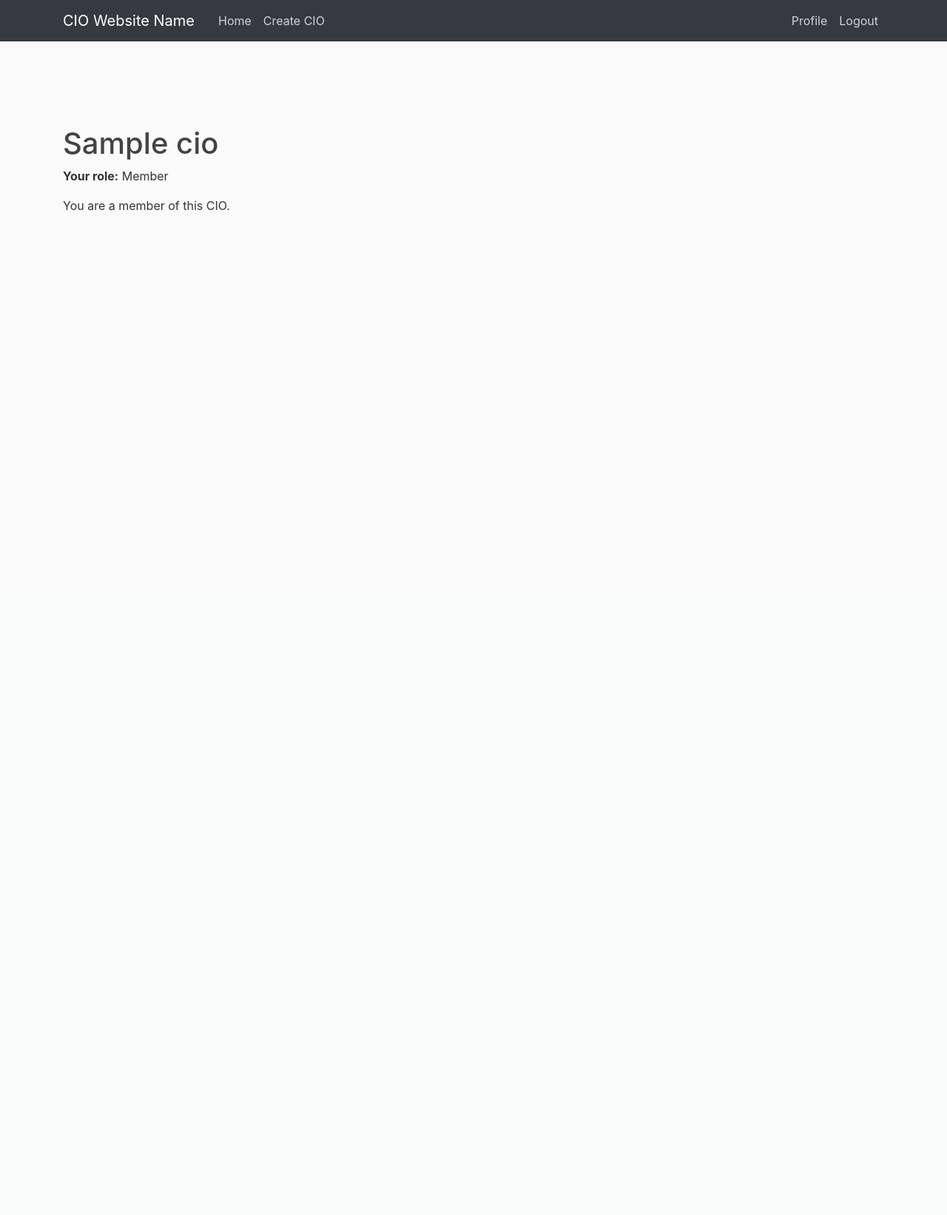
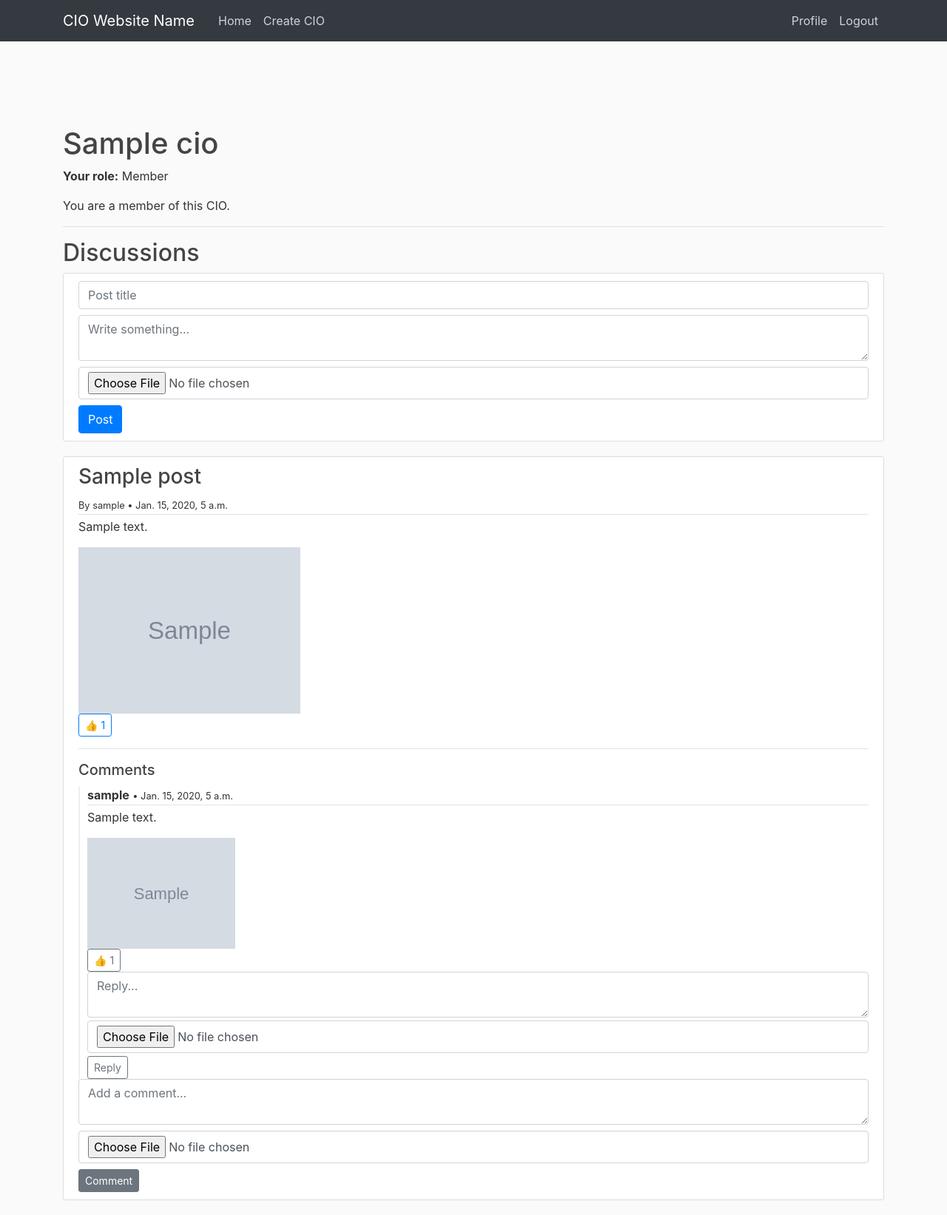
Before and after one commit to longknguyen/clubstrate, a Django app: page /1/ in a window 1280 px wide. Shown: the whole page at 74% size. Before the commit the page ends 285 px from the top, so only its background shows below. Run offline with Django 4.2, Linux system fonts and the light colour scheme; a user stored in the database is signed in; tables that the repository leaves empty hold one stand-in row (values such as "Sample post"); grey boxes marked "Sample" are stand-in pictures; some libraries are stand-ins or nearby versions.

Commit message:
feat(discussions): add CIO discussions with posts and nested comments
- Add Post and Comment models with image uploads and likes
- Implement create_post and create_comment views
- Update CIO detail template to show discussions, forms, and likes
- Support nested comments via comment.html partial
- Add URLs for post creation, comment creation, and toggling likes

```diff
--- a/cio_website/settings.py
+++ b/cio_website/settings.py
@@ -40,6 +40,8 @@ INSTALLED_APPS = [
     'django.contrib.sessions',
     'django.contrib.messages',
     'django.contrib.staticfiles',
+
+    "discussions",
 
     'allauth',
     'allauth.account',
--- a/cio_website/urls.py
+++ b/cio_website/urls.py
@@ -24,6 +24,7 @@ urlpatterns = [
     path('', include('cios.urls')),
     path('users/', include('users.urls')),
     path('accounts/', include('allauth.urls')),
+    path('discussions/', include('discussions.urls')),
 ]
 
 if settings.DEBUG:
--- a/cios/templates/cios/cio_detail.html
+++ b/cios/templates/cios/cio_detail.html
@@ -15,4 +15,67 @@
             <button class='btn btn-primary'>Request to Join</button>
         {% endif %}
     {% endif %}
+    <hr>
+    <h2>Discussions</h2>
+
+    {% if role != "viewer" %}
+        <div class="content-section">
+            <form method="POST" enctype="multipart/form-data" action="{% url 'discussions:create_post' cio.id %}">
+                {% csrf_token %}
+
+                <input type="text" name="title" placeholder="Post title" class="form-control mb-2">
+
+                <textarea name="content" placeholder="Write something..." class="form-control mb-2"></textarea>
+
+                <input type="file" name="image" class="form-control mb-2">
+
+                <button type="submit" class="btn btn-primary">Post</button>
+            </form>
+        </div>
+    {% endif %}
+
+    {% for post in posts %}
+        <div class="content-section">
+
+            <h3>{{ post.title }}</h3>
+
+            <div class="article-metadata">
+                <small>By {{ post.author.username }} • {{ post.created_at }}</small>
+            </div>
+
+            <p class="article-content">{{ post.content }}</p>
+
+            {% if post.image %}
+                <img src="{{ post.image.url }}" style="max-width: 300px;">
+            {% endif %}
+
+            <form method="POST" action="{% url 'discussions:toggle_post_like' post.id %}">
+                {% csrf_token %}
+                <button type="submit" class="btn btn-sm btn-outline-primary">
+                    👍 {{ post.likes.count }}
+                </button>
+            </form>
+
+            <hr>
+
+            <h5>Comments</h5>
+
+            {% for comment in post.comments.all %}
+                {% include "comment.html" with comment=comment level=level|add:25 %}
+            {% empty %}
+                <p>No comments yet</p>
+            {% endfor %}
+
+            {% if role != "viewer" %}
+                <form method="POST" enctype="multipart/form-data" action="{% url 'discussions:create_comment' post.id %}">
+                    {% csrf_token %}
+                    <textarea name="content" placeholder="Add a comment..." class="form-control mb-2"></textarea>
+                    <input type="file" name="image" class="form-control mb-2">
+                    <button type="submit" class="btn btn-secondary btn-sm">Comment</button>
+                </form>
+            {% endif %}
+
+        </div>
+    {% endfor %}
+
 {% endblock %}
--- a/cios/views.py
+++ b/cios/views.py
@@ -1,6 +1,8 @@
 from django.contrib.auth.decorators import login_required
+from django.db.models import Prefetch
 from django.shortcuts import render, get_object_or_404, redirect
 
+from discussions.models import Comment
 from .models import CIO, Membership
 def home(request):
     cios = CIO.objects.all().order_by('name')
@@ -35,7 +37,21 @@ def cio_detail(request, cio_id):
         if membership is not None:
             role = membership.role
 
+    posts = cio.posts.prefetch_related(
+        'likes',
+        Prefetch(
+            'comments',
+            queryset=Comment.objects.filter(parent__isnull=True)
+            .select_related('author')
+            .prefetch_related('likes', 'replies')
+        )
+    ).order_by('-created_at')
+
     return render(request,
         'cios/cio_detail.html',
-        {'cio': cio, 'role': role},
+        {
+                      'cio': cio,
+                      'role': role,
+                      'posts': posts
+                  },
     )
--- /dev/null
+++ b/discussions/models.py
@@ -0,0 +1,28 @@
+from django.conf import settings
+from django.db import models
+from cios.models import CIO
+
+class Post(models.Model):
+    cio = models.ForeignKey(CIO, on_delete=models.CASCADE, related_name='posts')
+    author = models.ForeignKey(settings.AUTH_USER_MODEL, on_delete=models.CASCADE)
+
+    title = models.CharField(max_length=200)
+    content = models.TextField()
+    likes = models.ManyToManyField(settings.AUTH_USER_MODEL, related_name='liked_posts', blank=True)
+
+    image = models.ImageField(upload_to='post_images/', blank=True, null=True)
+
+    created_at = models.DateTimeField(auto_now_add=True)
+
+    def __str__(self):
+        return self.title
+
+class Comment(models.Model):
+    post = models.ForeignKey(Post, on_delete=models.CASCADE, related_name='comments')
+    author = models.ForeignKey(settings.AUTH_USER_MODEL, on_delete=models.CASCADE)
+
+    content = models.TextField()
+    likes = models.ManyToManyField(settings.AUTH_USER_MODEL, related_name='liked_comments', blank=True)
+    image = models.ImageField(upload_to='comment_images/', blank=True, null=True)
+    parent = models.ForeignKey('self', null=True, blank=True, on_delete=models.CASCADE, related_name='replies')
+    created_at = models.DateTimeField(auto_now_add=True)
--- /dev/null
+++ b/discussions/templates/comment.html
@@ -0,0 +1,36 @@
+<div style="margin-left: {{ level }}px; border-left: 2px solid #eee; padding-left: 10px; margin-top: 10px;">
+
+  <div class="article-metadata">
+    <strong>{{ comment.author.username }}</strong>
+    <small> • {{ comment.created_at }}</small>
+  </div>
+
+  <p>{{ comment.content }}</p>
+
+  {% if comment.image %}
+    <img src="{{ comment.image.url }}" style="max-width: 200px;">
+  {% endif %}
+
+  <form method="POST" action="{% url 'discussions:toggle_comment_like' comment.id %}">
+    {% csrf_token %}
+    <button class="btn btn-sm btn-outline-secondary">
+      👍 {{ comment.likes.count }}
+    </button>
+  </form>
+
+  <form method="POST" enctype="multipart/form-data"
+        action="{% url 'discussions:create_comment' comment.post.id %}">
+    {% csrf_token %}
+    <input type="hidden" name="parent_id" value="{{ comment.id }}">
+
+    <textarea name="content" placeholder="Reply..." class="form-control mb-1"></textarea>
+    <input type="file" name="image" class="form-control mb-1">
+
+    <button type="submit" class="btn btn-sm btn-outline-secondary">Reply</button>
+  </form>
+
+  {% for reply in comment.replies.all %}
+    {% include "comment.html" with comment=reply level=level|add:25 %}
+  {% endfor %}
+
+</div>
--- /dev/null
+++ b/discussions/urls.py
@@ -0,0 +1,11 @@
+from django.urls import path
+
+from discussions import views
+
+app_name = 'discussions'
+urlpatterns = [
+    path('cio/<int:cio_id>/post/create/', views.create_post, name='create_post'),
+    path('post/<int:post_id>/comment/', views.create_comment, name='create_comment'),
+    path('post/<int:post_id>/like/', views.toggle_post_like, name='toggle_post_like'),
+    path('comments/<int:comment_id>/like/', views.toggle_comment_like, name='toggle_comment_like')
+]
```
Also changed, not shown: discussions/templates/create_post.html (added, +18 -0 lines), discussions/views.py (added, +74 -0 lines), discussions/migrations/0001_initial.py (added), discussions/migrations/__init__.py (added), media/post_images/IMG_4093.jpeg (added). Lines whose indentation alone changed are shown as unchanged.
